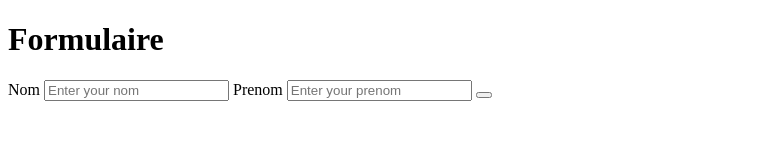
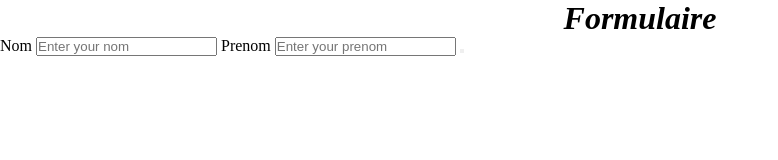
Before and after one commit to Bathula9/Formulaire, a plain HTML site: page index.html in a window 1280 px wide. Shown: the whole page, without its empty margins (0-778 px from the left). Drawn offline with Linux system fonts and the light colour scheme.

Commit message:
add styles

```diff
--- a/index.html
+++ b/index.html
@@ -5,6 +5,7 @@
     <meta http-equiv="X-UA-Compatible" content="IE=edge" />
     <meta name="viewport" content="width=device-width, initial-scale=1.0" />
     <title>Document</title>
+    <link rel="stylesheet" href="styles.css" />
   </head>
   <body>
     <h1>Formulaire</h1>
@@ -15,5 +16,6 @@
       <input type="text" id="prenom" placeholder="Enter your prenom" />
       <button></button>
     </form>
+    <script src="app.js"></script>
   </body>
 </html>
--- a/styles.css
+++ b/styles.css
@@ -0,0 +1,10 @@
+* {
+  box-sizing: border-box;
+  margin: 0;
+  padding: 0;
+}
+
+h1 {
+  text-align: center;
+  font-style: italic;
+}
```
